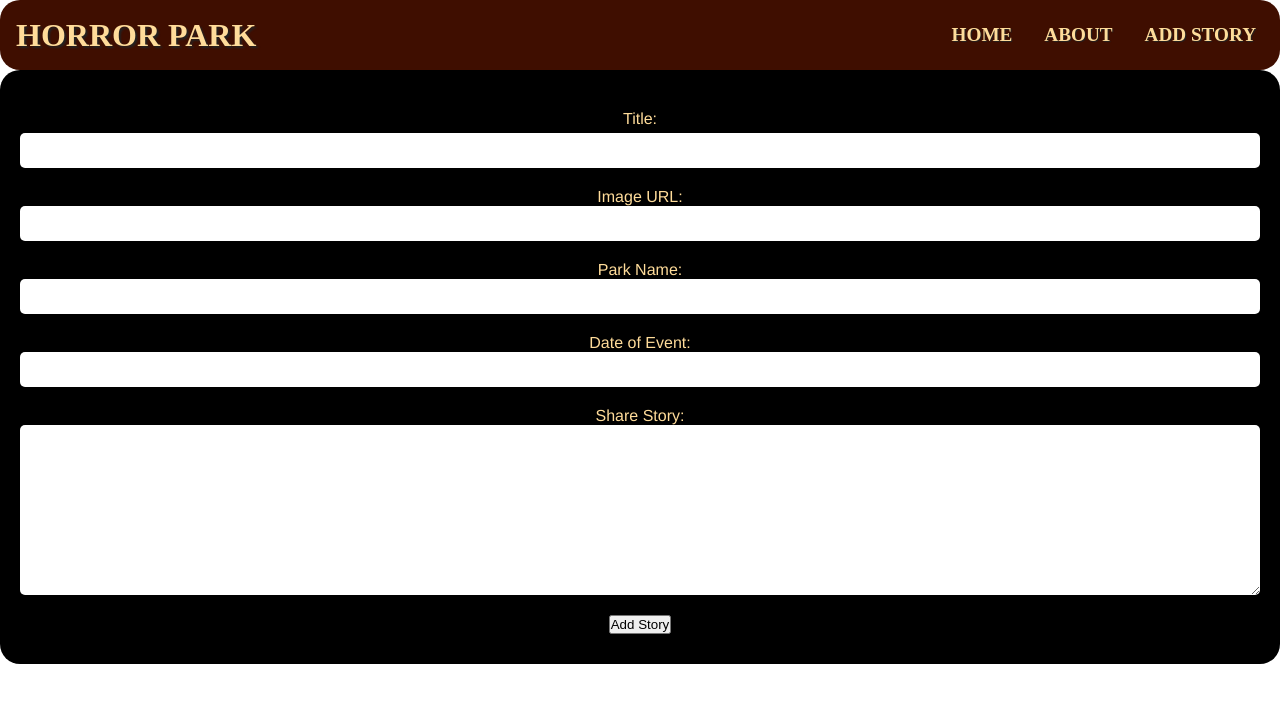
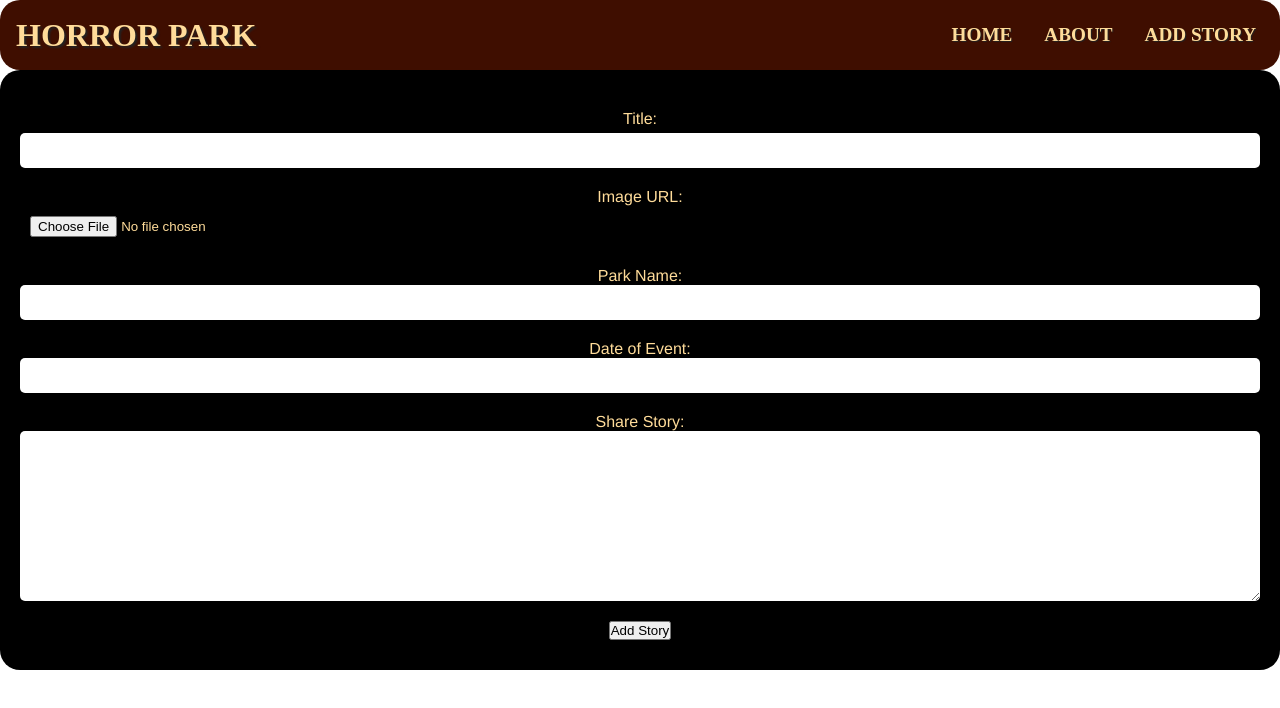
Before and after one commit to QueenlyCrimson/Theme-Park-Horror-Stories, a React (Create React App) app in the folder client/: page /createstory in a window 1280 px wide. Shown: the top 708 px of the page. Built offline with nearby package versions, Linux system fonts and the light colour scheme.

Commit message:
changed images from str to file type

```diff
--- a/client/src/components/CreateStory.jsx
+++ b/client/src/components/CreateStory.jsx
@@ -43,7 +43,7 @@ const CreateStory = ({ stories, setStories }) => {
             />
             <label htmlFor='image'>Image URL:</label>
             <input
-                type='text'
+                type='file'
                 className='createStory-input'
                 name='image'
                 id='image'
```
